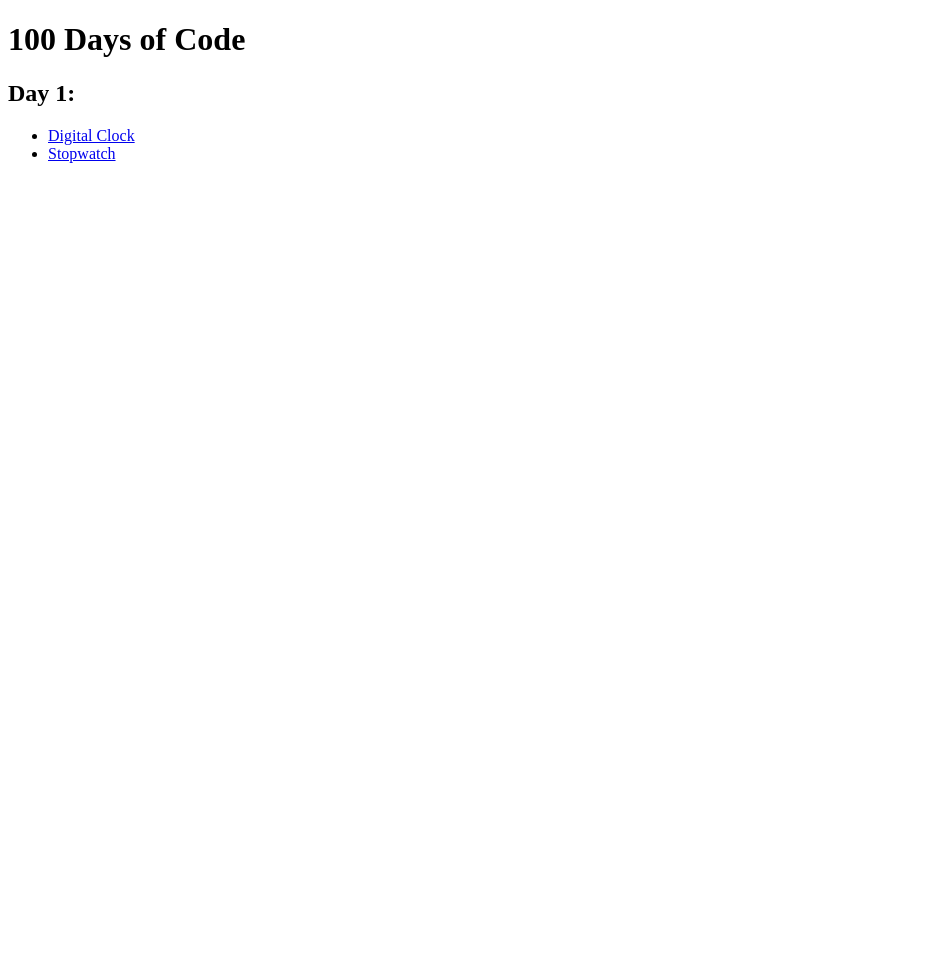
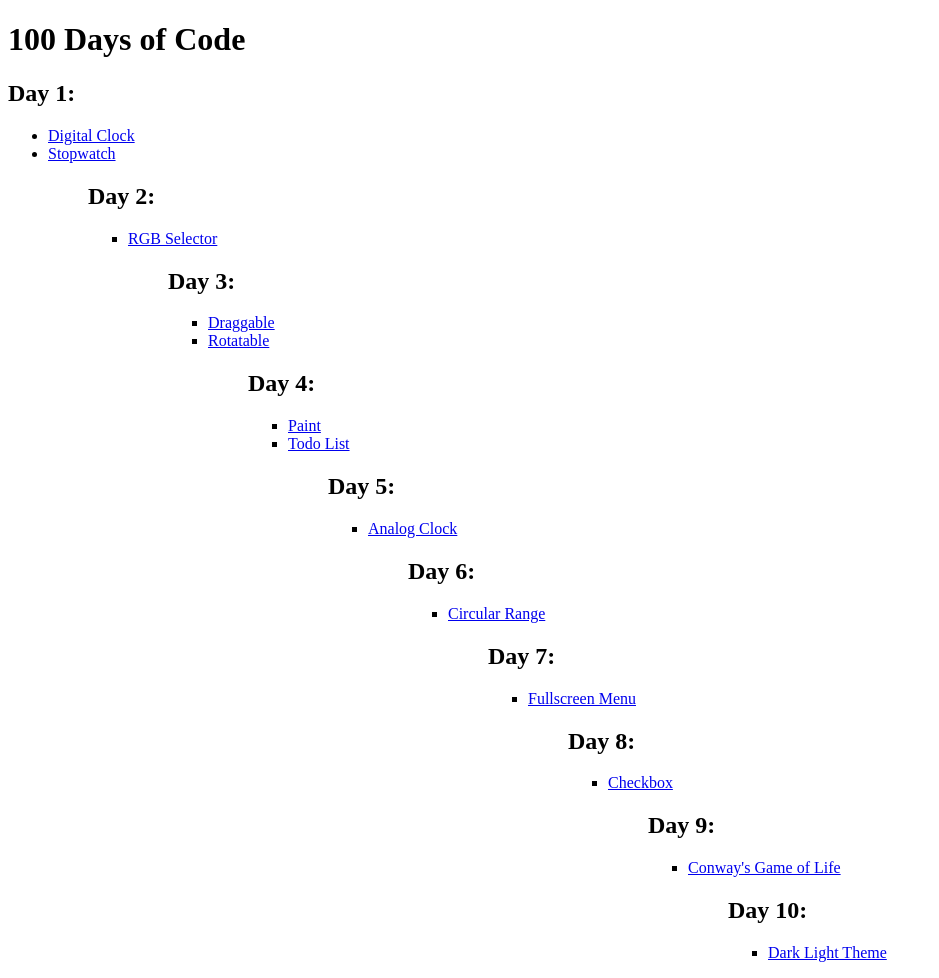
Before and after one commit to pegi-hb/100-days-of-code, a plain HTML site: page index.html in a window 1280 px wide. Shown: the whole page, without its empty margins (0-939 px from the left). Before the commit the page ends 800 px from the top, so only its background shows below. Drawn offline with Linux system fonts and the light colour scheme.

Commit message:
Update project links

```diff
--- a/index.html
+++ b/index.html
@@ -5,6 +5,7 @@
   </head>
   <body>
     <h1>100 Days of Code</h1>
+
     <h2>Day 1:</h2>
     <ul>
       <li>
@@ -14,5 +15,74 @@
         <a href="https://pegi-hb.github.io/100-days-of-code/001/stopwatch/">Stopwatch</a>
       </li>
     <ul>
+
+    <h2>Day 2:</h2>
+    <ul>
+      <li>
+        <a href="https://pegi-hb.github.io/100-days-of-code/002/rgb-selector/">RGB Selector</a>
+      </li>
+    <ul>
+
+    <h2>Day 3:</h2>
+    <ul>
+      <li>
+        <a href="https://pegi-hb.github.io/100-days-of-code/003/draggable/">Draggable</a>
+      </li>
+      <li>
+        <a href="https://pegi-hb.github.io/100-days-of-code/003/rotatable/">Rotatable</a>
+      </li>
+    <ul>
+
+    <h2>Day 4:</h2>
+    <ul>
+      <li>
+        <a href="https://pegi-hb.github.io/100-days-of-code/004/paint/">Paint</a>
+      </li>
+      <li>
+        <a href="https://pegi-hb.github.io/100-days-of-code/004/todo-list/">Todo List</a>
+      </li>
+    <ul>
+
+    <h2>Day 5:</h2>
+    <ul>
+      <li>
+        <a href="https://pegi-hb.github.io/100-days-of-code/005/analog-clock/">Analog Clock</a>
+      </li>
+    <ul>
+
+    <h2>Day 6:</h2>
+    <ul>
+      <li>
+        <a href="https://pegi-hb.github.io/100-days-of-code/006/circular-range/">Circular Range</a>
+      </li>
+    <ul>
+
+    <h2>Day 7:</h2>
+    <ul>
+      <li>
+        <a href="https://pegi-hb.github.io/100-days-of-code/007/fullscreen-menu/">Fullscreen Menu</a>
+      </li>
+    <ul>
+
+    <h2>Day 8:</h2>
+    <ul>
+      <li>
+        <a href="https://pegi-hb.github.io/100-days-of-code/008/checkbox/">Checkbox</a>
+      </li>
+    <ul>
+
+    <h2>Day 9:</h2>
+    <ul>
+      <li>
+        <a href="https://pegi-hb.github.io/100-days-of-code/009/conways-game-of-life/">Conway's Game of Life</a>
+      </li>
+    <ul>
+
+    <h2>Day 10:</h2>
+    <ul>
+      <li>
+        <a href="https://pegi-hb.github.io/100-days-of-code/010/dark-light-theme/">Dark Light Theme</a>
+      </li>
+    <ul>
   </body>
 </html>
```
